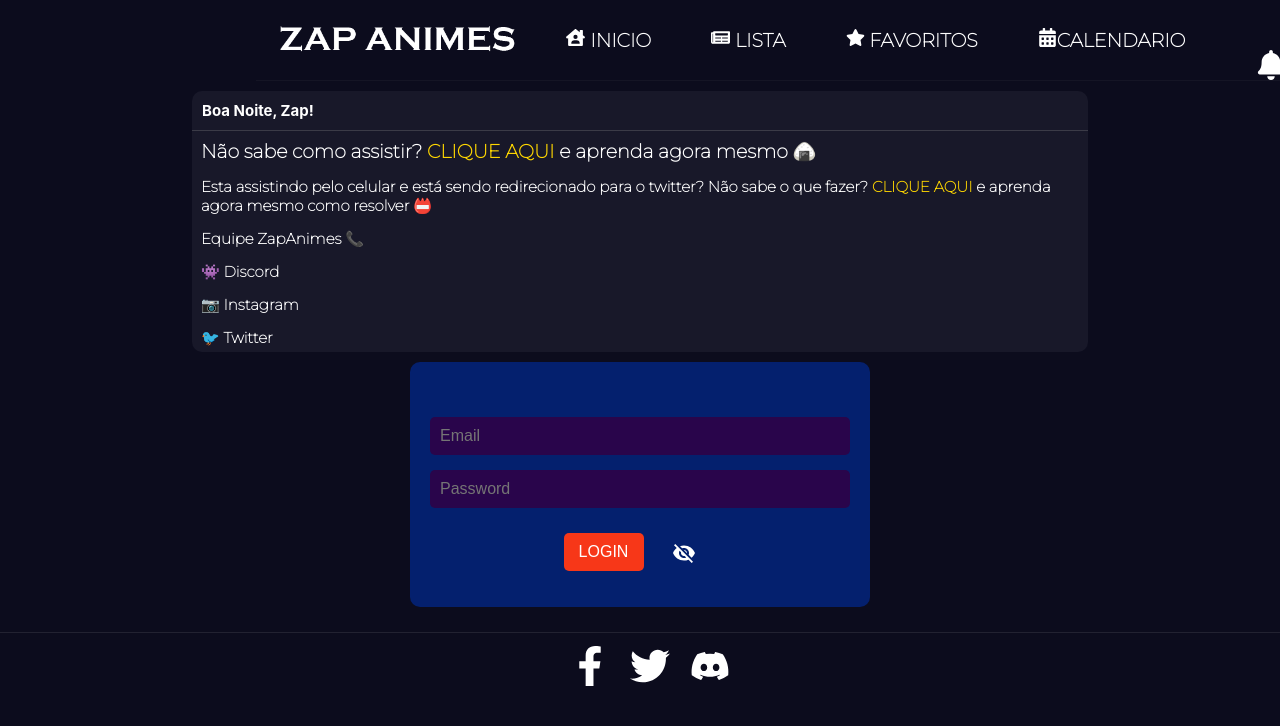
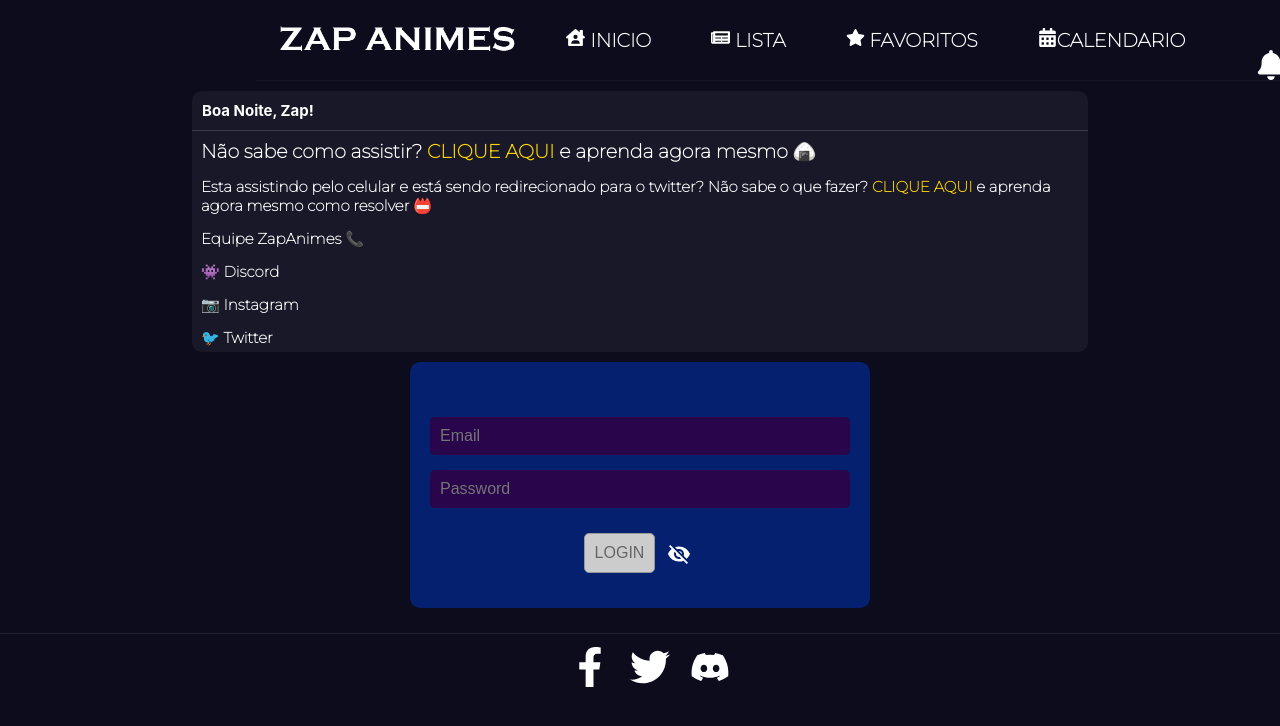
Before and after one commit to LukeRekt/site-animes-react, a React (Create React App) app: page /login in a window 1280 px wide. Shown: the top 726 px of the page. Built offline with nearby package versions, Linux system fonts and the light colour scheme; no server answers.

Commit message:
Página de registro alterada

```diff
--- a/src/components/pages/PageLogin.js
+++ b/src/components/pages/PageLogin.js
@@ -56,18 +56,19 @@
 
 
             <form className={styles.login}>
-            <input type="text" placeholder="Email" value={email} onChange={(e) => setEmail(e.target.value)}/>
-            <input type="password" placeholder="Password " value={password} onChange={(e) => setPassword(e.target.value)}/>
-            <button onClick={handleLogin}>Login</button>
-            <IconButton edge="end" onClick={() => setShowPassword(!showPassword)}>
-                                    {showPassword ? (<VisibilityIcon />) : (<VisibilityOffIcon />)}
-                                </IconButton>
+                <input type="text" placeholder="Email" value={email} onChange={(e) => setEmail(e.target.value)} />
+                <input type="password" placeholder="Password " value={password} onChange={(e) => setPassword(e.target.value)} />
+                <button onClick={handleLogin} disabled={!email ||
+                    !password}>Login</button>
+                <IconButton edge="end" onClick={() => setShowPassword(!showPassword)}>
+                    {showPassword ? (<VisibilityIcon />) : (<VisibilityOffIcon />)}
+                </IconButton>
             </form>
 
 
 
 
-{/*
+            {/*
                 <FormControl variant="outlined"
                     size="medium"
                     className="formGroup">
--- a/src/components/pages/PageLogin.module.css
+++ b/src/components/pages/PageLogin.module.css
@@ -43,12 +43,18 @@
     color: #fff;
     font-size: 16px;
     text-transform: uppercase;
-    width: 80px;
     border: 0;
-    padding: 10px 0;
+    padding: 10px 10px;
+
     margin-top: 10px;
     margin-left: -5px;
     border-radius: 5px;
     background-color: #F73718;
 
   }
+  button:disabled,
+button[disabled]{
+  border: 1px solid #999999;
+  background-color: #cccccc;
+  color: #666666;
+}
--- a/src/components/pages/PageRegister.js
+++ b/src/components/pages/PageRegister.js
@@ -48,44 +48,29 @@
 
     return (
         <div className={styles.container}>
-            <h1>Registrar</h1>
-            <div className={styles.formGroup}>
 
-                <TextField size="small"
-                    variant="outlined"
-                    className="form-Group"
-                    label="Usuario"
-                    value={username}
-                    onChange={(e) => setUsername(e.target.value)} />
-            </div>
 
-            <div className={styles.formGroup}>
+            <form className={styles.login}>
+                <input type="text" placeholder="Usuario" value={username} onChange={(e) => setUsername(e.target.value)} />
+                <input type="text" placeholder="Email" value={email} onChange={(e) => setEmail(e.target.value)} />
+                <input type="password" placeholder="Senha" value={password} onChange={(e) => setPassword(e.target.value)} />
+                <input type="password" placeholder="Confirmar Senha" value={confirmPassword} onChange={(e) => setConfirmPassword(e.target.value)} />
 
-                <TextField size="small"
-                    variant="outlined"
-                    className="form-Group"
-                    label="Email"
-                    value={email}
-                    onChange={(e) => setEmail(e.target.value)} />
-            </div>
-            <div className={styles.formGroup}>
-                <FormControl variant="outlined"
-                    size="small"
-                    className="formGroup">
-                    <InputLabel>Senha</InputLabel>
-                    <OutlinedInput
-                        label="Senha"
-                        type={showPassword ? "text" : "password"}
-                        value={password}
-                        onChange={(e) => setPassword(e.target.value)}
-                        endAdornment={
-                            <InputAdornment>
-                                <IconButton edge="end" onClick={() => setShowPassword(!showPassword)}>
-                                    {showPassword ? (<VisibilityIcon />) : (<VisibilityOffIcon />)}
-                                </IconButton>
-                            </InputAdornment>
-                        } />
-                </FormControl>
+
+                <button onClick={handleRegister} disabled={
+                    !username ||
+                    !email ||
+                    !password ||
+                    !confirmPassword ||
+                    password != confirmPassword ||
+                    !hasSixChar ||
+                    !hasLowerChar ||
+                    !hasUpperChar ||
+                    !hasNumber ||
+                    !hasSpecialChar} >Registrar</button>
+
+
+
                 {password && (
                     <div>
                         <div>
@@ -134,6 +119,51 @@
                                 </span>)}
                         </div>
                     </div>)}
+                {password && confirmPassword && (password === confirmPassword ? <span>As senhas conferem</span> : <span>As senhas nao conferem</span>)}
+            </form>
+
+
+
+
+
+            {/* <div className={styles.formGroup}>
+
+                <TextField size="small"
+                    variant="outlined"
+                    className="form-Group"
+                    label="Usuario"
+                    value={username}
+                    onChange={(e) => setUsername(e.target.value)} />
+            </div>
+
+            <div className={styles.formGroup}>
+
+                <TextField size="small"
+                    variant="outlined"
+                    className="form-Group"
+                    label="Email"
+                    value={email}
+                    onChange={(e) => setEmail(e.target.value)} />
+            </div>
+            <div className={styles.formGroup}>
+                <FormControl variant="outlined"
+                    size="small"
+                    className="formGroup">
+                    <InputLabel>Senha</InputLabel>
+                    <OutlinedInput
+                        label="Senha"
+                        type={showPassword ? "text" : "password"}
+                        value={password}
+                        onChange={(e) => setPassword(e.target.value)}
+                        endAdornment={
+                            <InputAdornment>
+                                <IconButton edge="end" onClick={() => setShowPassword(!showPassword)}>
+                                    {showPassword ? (<VisibilityIcon />) : (<VisibilityOffIcon />)}
+                                </IconButton>
+                            </InputAdornment>
+                        } />
+                </FormControl>
+
             </div>
             <div className={styles.formGroup}>
 
@@ -166,7 +196,7 @@
                     onClick={handleRegister}
                 >
                     Enviar</Button>
-            </div>
+            </div> */}
         </div>
     )
 }
```
